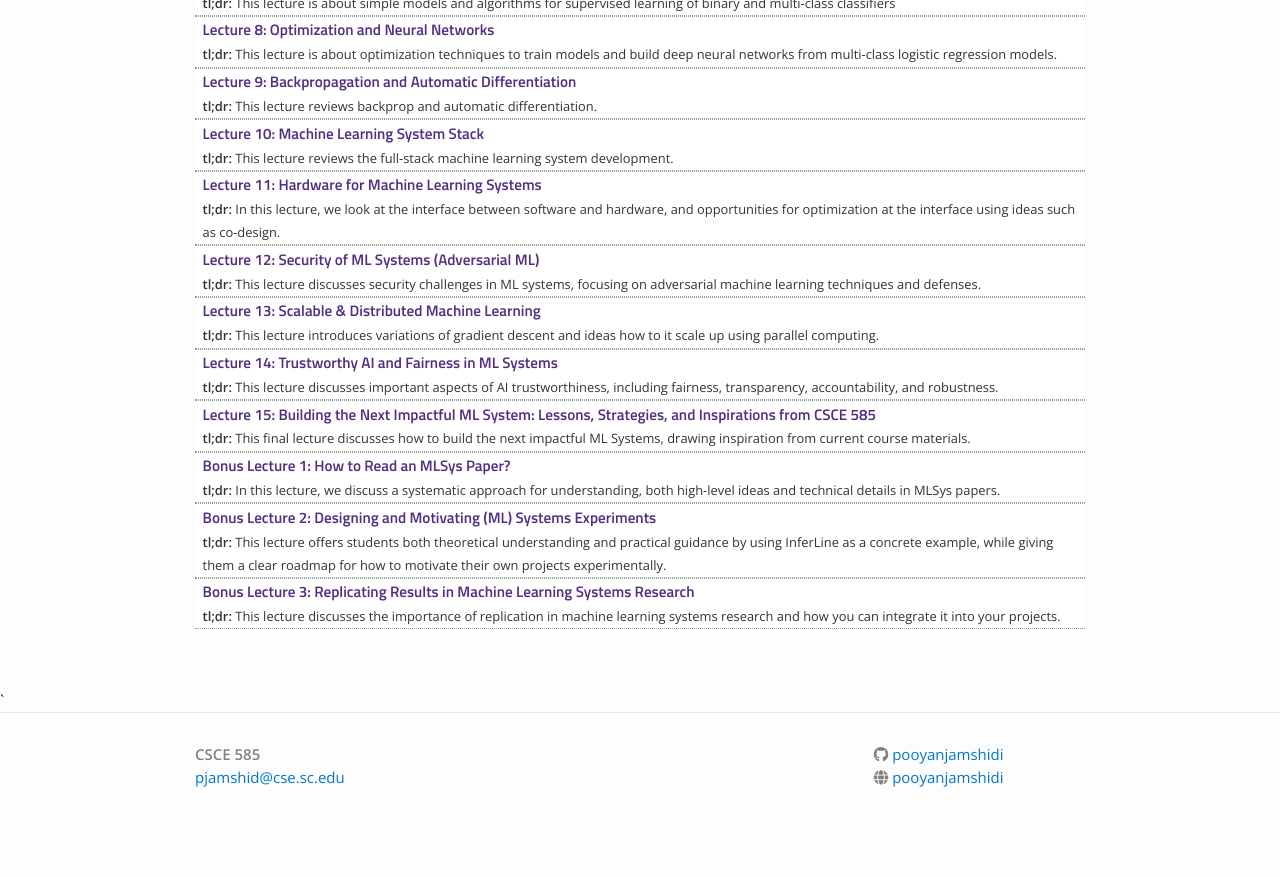
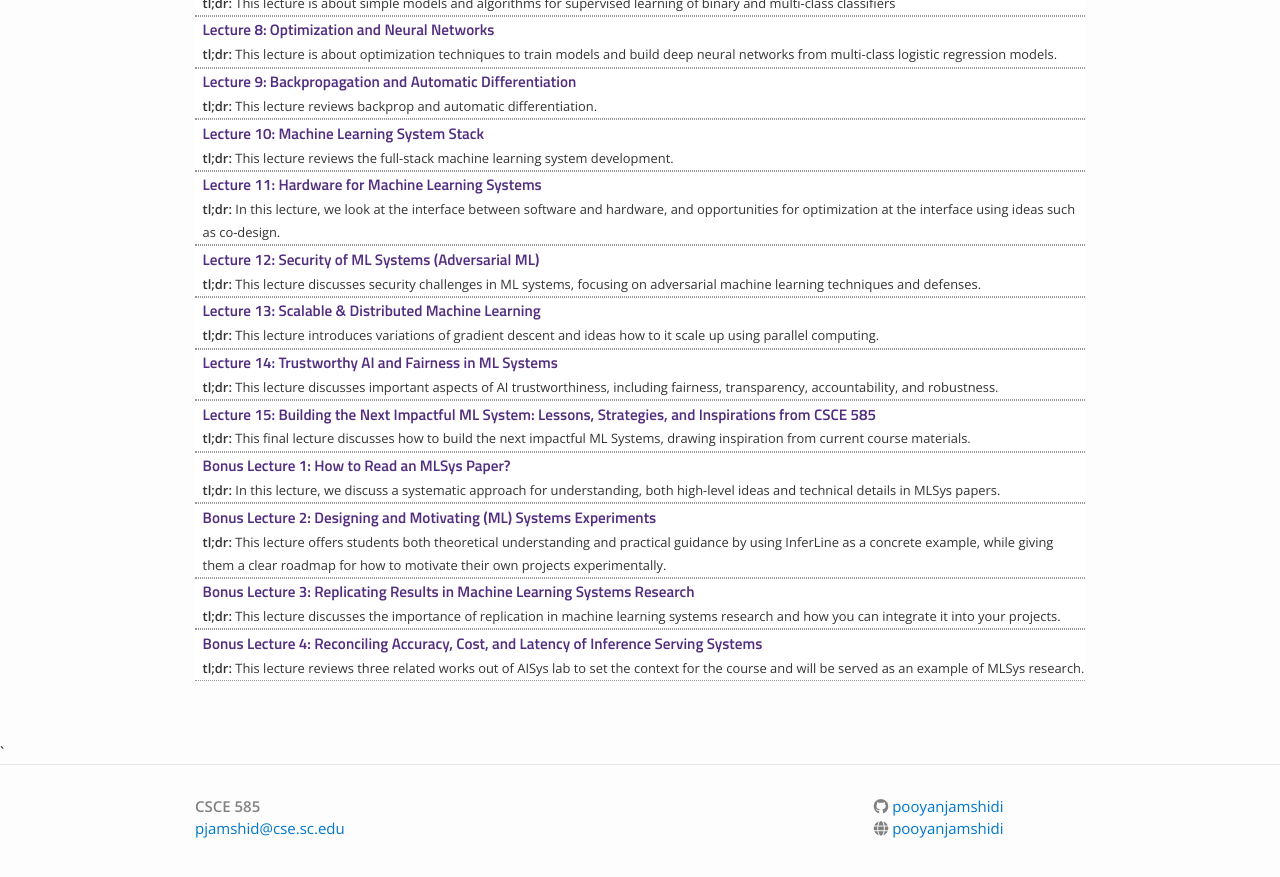
Before and after one commit to pooyanjamshidi/mls, a Jekyll site: the page built from lectures.md, in a window 1280 px wide and 900 px high, scrolled down 636 px. Shown: the top 877 px of the window. Built offline with Jekyll 4.4.1, drawn with Linux system fonts in a browser that asks for light colours; nearby versions of some CDN libraries; before the commit the page ends 1484 px from its top, so only the background shows below that.

Commit message:
update lectures

```diff
--- a/_data/lectures.yml
+++ b/_data/lectures.yml
@@ -87,6 +87,11 @@
   filename: csce585_2024_08_slides_mlsys_how-to-replicate-mlsys-papers
   dirname: lectures
   tldr: "This lecture discusses the importance of replication in machine learning systems research and how you can integrate it into your projects."
+
+- title: "Bonus Lecture 4: Reconciling Accuracy, Cost, and Latency of Inference Serving Systems"
+  filename: reconciling-infadapter-ipa-sponge
+  dirname: lectures
+  tldr: "This lecture reviews three related works out of AISys lab to set the context for the course and will be served as an example of MLSys research."
 
 # distributed ML
 # adversasrial ML
```
Also changed, not shown: 1 other file.
